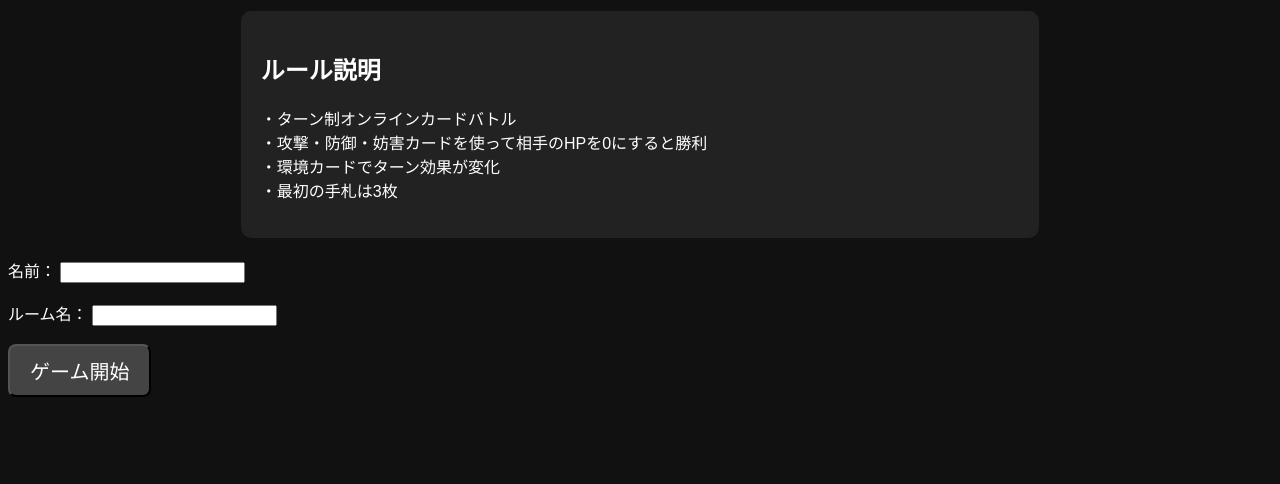
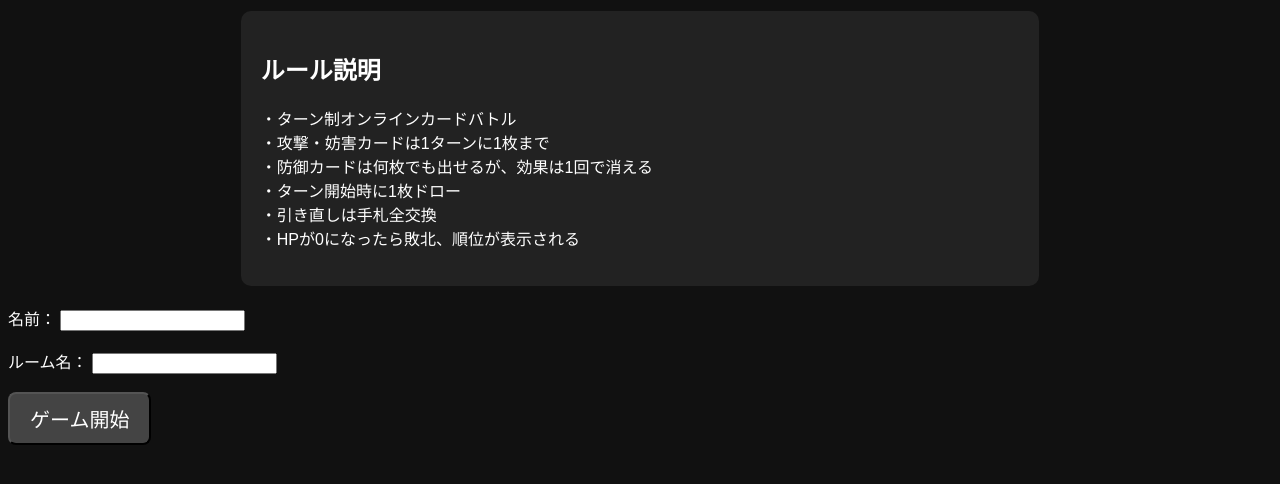
Before and after one commit to sscb1969-arch/-, a website: page public/index.html in a window 1280 px wide. Shown: the part 116-600 px from the top of the page. Drawn offline with Linux system fonts and the light colour scheme.

Commit message:
Update index.html

```diff
--- a/public/index.html
+++ b/public/index.html
@@ -15,9 +15,11 @@
     <h2>ルール説明</h2>
     <p>
       ・ターン制オンラインカードバトル<br>
-      ・攻撃・防御・妨害カードを使って相手のHPを0にすると勝利<br>
-      ・環境カードでターン効果が変化<br>
-      ・最初の手札は3枚
+      ・攻撃・妨害カードは1ターンに1枚まで<br>
+      ・防御カードは何枚でも出せるが、効果は1回で消える<br>
+      ・ターン開始時に1枚ドロー<br>
+      ・引き直しは手札全交換<br>
+      ・HPが0になったら敗北、順位が表示される
     </p>
   </div>
 
@@ -46,7 +48,7 @@
       <div id="playerList"></div>
     </div>
 
-    <!-- 中央パネル：ターン・環境・手札 -->
+    <!-- 中央パネル -->
     <div id="centerPanel">
       <h3>現在のターン：<span id="turnPlayer"></span></h3>
       <h3>環境効果：<span id="fieldEffect">なし</span></h3>
@@ -55,7 +57,7 @@
         <label>攻撃対象：</label>
         <select id="targetSelect"></select>
         <button onclick="playSelectedCard()">カードを出す</button>
-        <button onclick="redraw()">引き直し（最大2枚）</button>
+        <button onclick="redraw()">引き直し（全交換）</button>
       </div>
 
       <div id="handArea">
```
